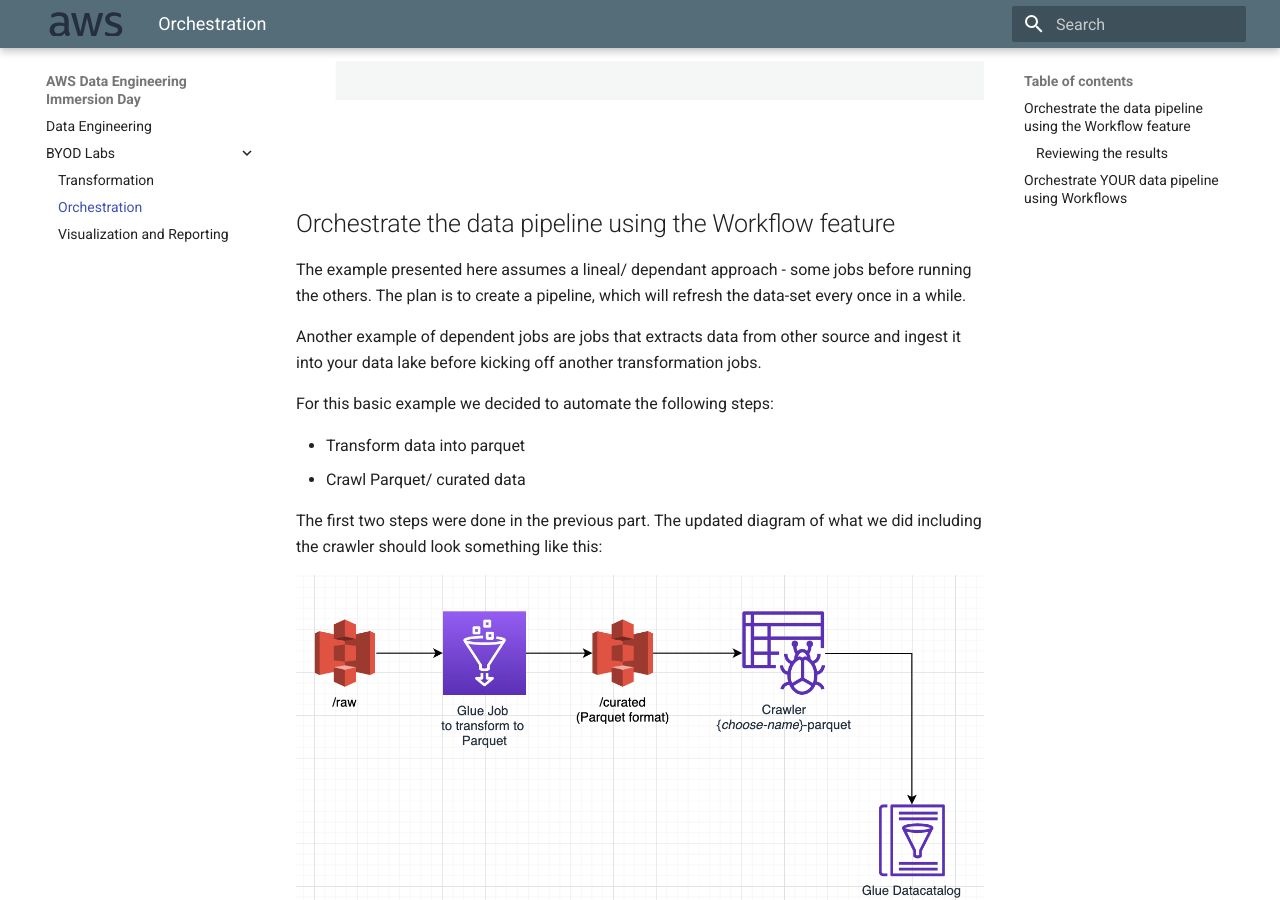
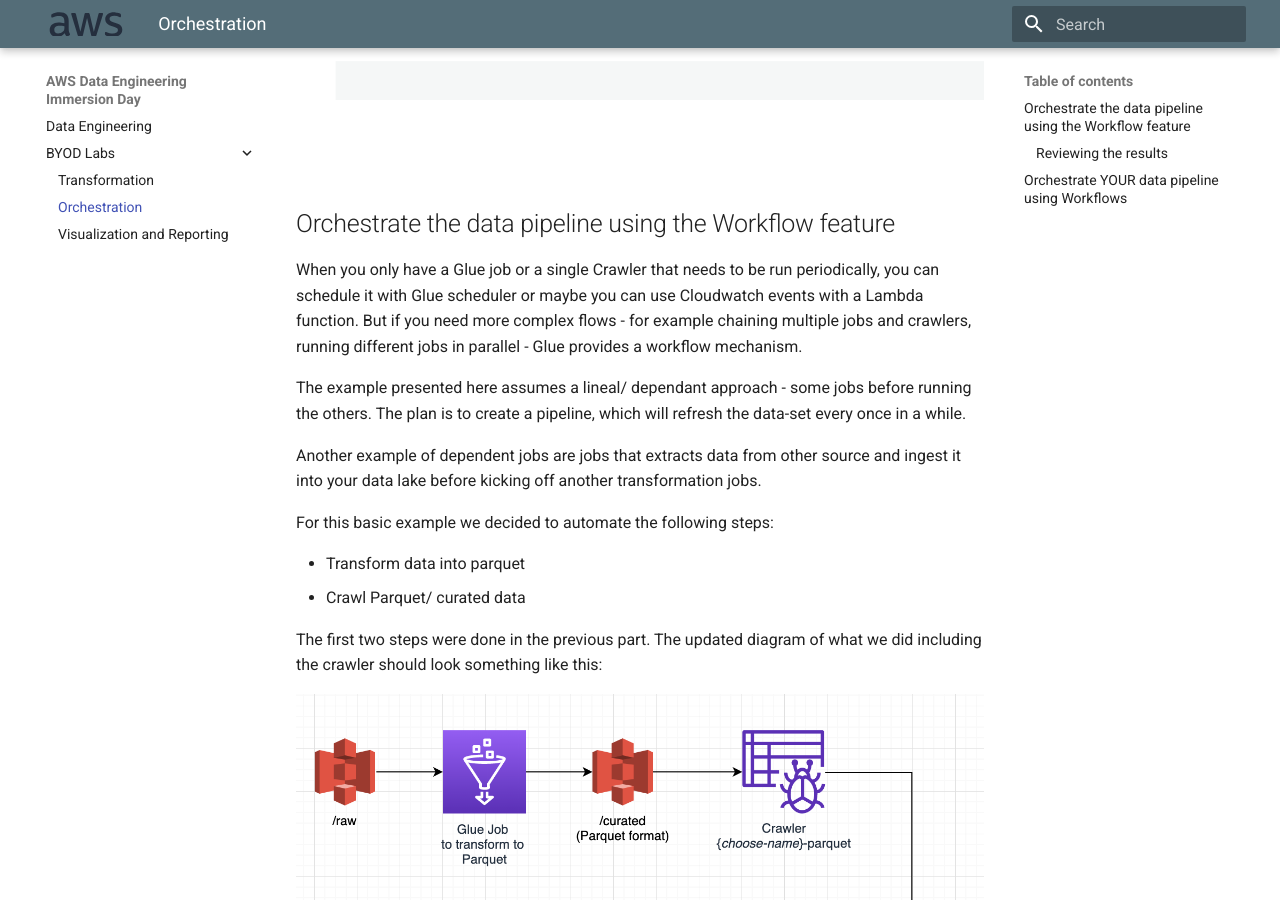
Before and after one commit to BastLeblanc/aws-byod-immersion-day, an MkDocs documentation site: the page built from labs/02_orchestration/orchestration.md, in a window 1280 px wide and 900 px high, scrolled down 940 px. Built offline with MkDocs 1.6.1 and Material for MkDocs 9.7.7, drawn with Linux system fonts in a browser that asks for light colours.

Commit message:
Update orchestration.md

```diff
--- a/labs/02_orchestration/orchestration.md
+++ b/labs/02_orchestration/orchestration.md
@@ -11,6 +11,7 @@
 
 ## Orchestrate the data pipeline using the Workflow feature
 
+When you only have a Glue job or a single Crawler that needs to be run periodically, you can schedule it with Glue scheduler or maybe you can use Cloudwatch events with a Lambda function. But if you need more complex flows - for example chaining multiple jobs and crawlers, running different jobs in parallel - Glue provides a workflow mechanism.
 
 The example presented here assumes a lineal/ dependant approach - some jobs before running the others. The plan is to create a pipeline, which will refresh the data-set every once in a while.
 
```
